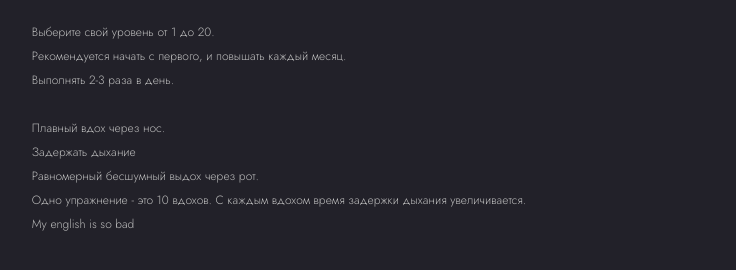
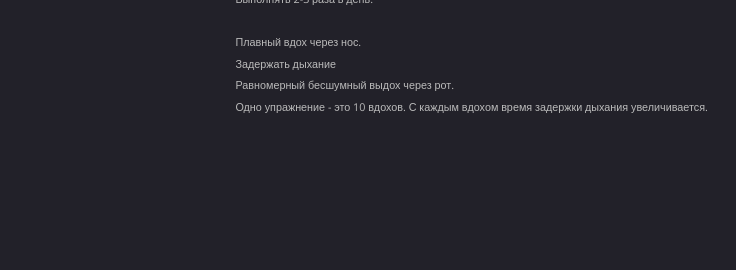
Before and after one commit to AlexandrKataev/Breath-beta, a plain HTML site: page faq.html in a window 1280 px wide. Shown: the whole page, without its empty margins (259-995 px from the left). Drawn offline with nearby package versions, Linux system fonts and the light colour scheme.

Commit message:
Обновил шрифт

```diff
--- a/css/style.css
+++ b/css/style.css
@@ -280,7 +280,9 @@ li {
 }
 
 .backGround {
+  position: relative;
   background-color: #222129;
+  width: 100%;
   /* background-image: radial-gradient(#2d2c36, rgb(17, 17, 20)); */
 }
 
@@ -425,11 +427,15 @@ input[type="range"]::-ms-track {
 .pointActive {
   opacity: 1 !important;
 }
+
 .description {
-  margin: 0px 0px 0px 50px;
-  font-family: "Jost", sans-serif;
+  position: absolute;
+  top: 50px;
+  left: 30%;
 
-  font-size: 20px;
-  line-height: 40px;
+  font-family: "Open Sans", sans-serif;
+  font-weight: 300;
+  font-size: 18px;
+  line-height: 36px;
   color: #bbb;
 }
--- a/faq.html
+++ b/faq.html
@@ -9,8 +9,8 @@
     <link rel="stylesheet" href="./css/table.css" />
     <link rel="stylesheet" href="./css/style.css" />
 	<link rel="preconnect" href="https://fonts.googleapis.com">
-<link rel="preconnect" href="https://fonts.gstatic.com" crossorigin>
-<link href="https://fonts.googleapis.com/css2?family=Jost:wght@300&family=Montserrat:ital,wght@0,500;1,400&display=swap" rel="stylesheet">
+	<link rel="preconnect" href="https://fonts.gstatic.com" crossorigin>
+	<link href="https://fonts.googleapis.com/css2?family=Open+Sans:wght@300;400;500;600;700&display=swap" rel="stylesheet">
     <style></style>
   </head>
   <body id="element" class="backGround">
@@ -47,7 +47,6 @@
       Равномерный бесшумный выдох через рот.
       <br>
       Одно упражнение - это 10 вдохов. С каждым вдохом время задержки дыхания увеличивается.
-	  <br>My english is so bad
 	</p>
      </div>
   </div>
```
